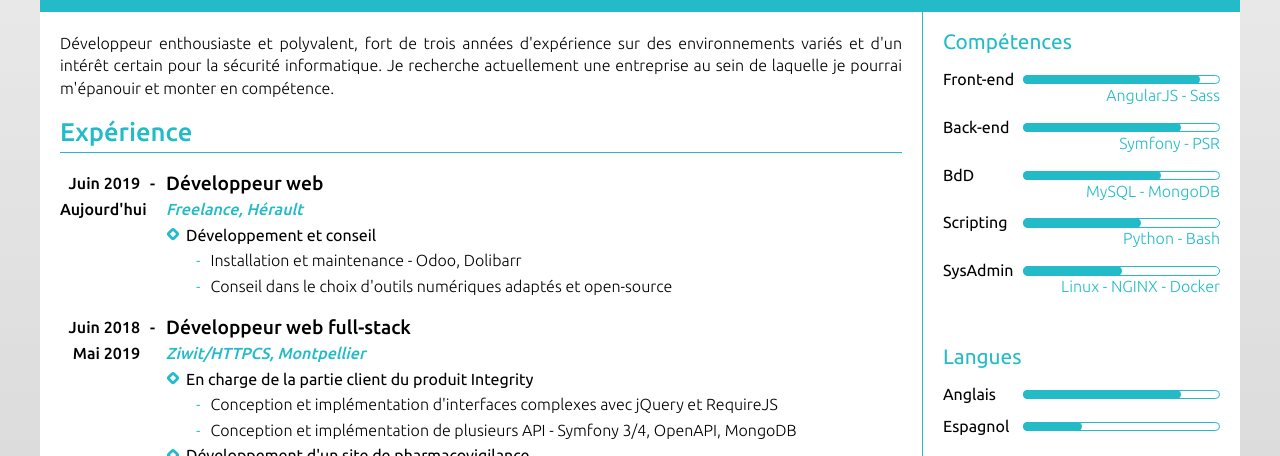
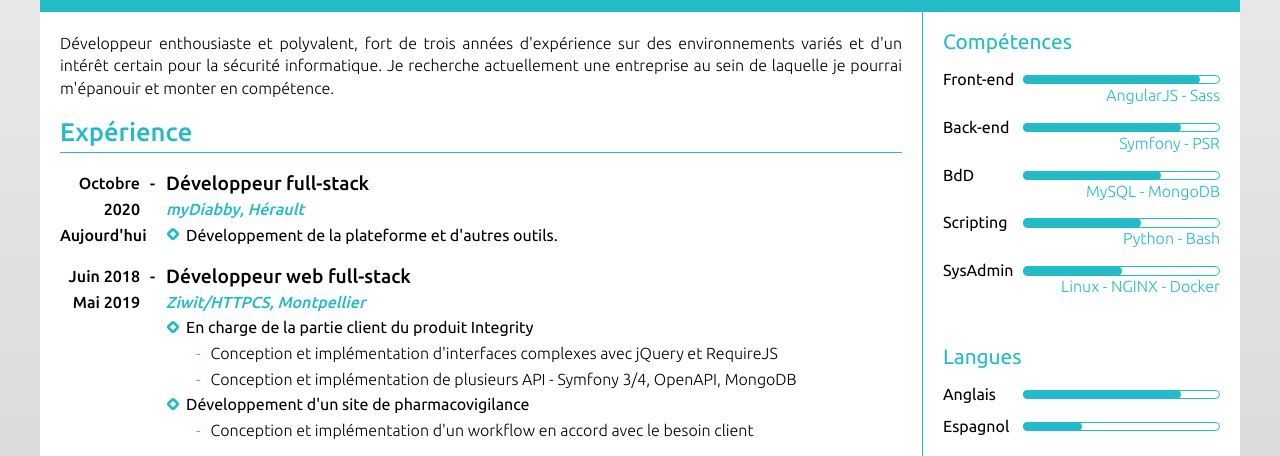
Before and after one commit to ZanyMonk/zanymonk.github.io, a plain HTML site: page index.html in a window 1280 px wide. Shown: the part 148-604 px from the top of the page. Drawn offline with Linux system fonts and the light colour scheme.

Commit message:
update experiences

```diff
--- a/index.html
+++ b/index.html
@@ -32,19 +32,15 @@
 
 		<div class="item">
 			<div class="date">
-				Juin 2019<br>
+				Octobre 2020<br>
 				Aujourd'hui
 			</div>
 			<div class="description">
-				<h4>Développeur web</h4>
-				<div class="company">Freelance, Hérault</div>
+				<h4>Développeur full-stack</h4>
+				<div class="company">myDiabby, Hérault</div>
 				<ul>
 					<li>
-            Développement et conseil
-						<ul>
-							<li>Installation et maintenance - Odoo, Dolibarr</li>
-							<li>Conseil dans le choix d'outils numériques adaptés et open-source</li>
-						</ul>
+            			Développement de la plateforme et d'autres outils.
 					</li>
 				</ul>
 			</div>
@@ -170,7 +166,7 @@
 				<ul>
 					<li>3ème au CtF public de la Nuit du Hack 2015, au sein de l'équipe Hexpresso</li>
 					<li>3ème au CtF public AperiCTF 2019, au sein de l'équipe TapzCrew</li>
-					<li>Challenger sur <a href="https://www.root-me.org/zM?inc=score&lang=fr" target="_blank" rel="noopener">Root-Me</a>, <a href="https://www.newbiecontest.org/index.php?page=info_membre&nick=zM" target="_blank" rel="noopener">NewbieContest</a>, <a href="https://www.wechall.net/profile/zM_" target="_blank" rel="noopener">WeChall</a> etc ...</li>
+					<li>Challenger sur <a href="https://www.root-me.org/zM?inc=statistiques&lang=fr" target="_blank" rel="noopener">Root-Me</a>, <a href="https://www.newbiecontest.org/index.php?page=info_membre&nick=zM" target="_blank" rel="noopener">NewbieContest</a>, <a href="https://www.wechall.net/profile/zM_" target="_blank" rel="noopener">WeChall</a> etc ...</li>
 				</ul>
 			</div>
 		</div>
@@ -243,7 +239,7 @@
 				</a>
 			</li>
 			<li>
-				<a class="network" href="https://www.root-me.org/zM?inc=score&lang=fr">
+				<a class="network" href="https://www.root-me.org/zM?inc=statistiques&lang=fr">
 					<img class="round" src="img/rootme.png" alt="Root-Me.org">
 					Root-Me
 				</a>
```
